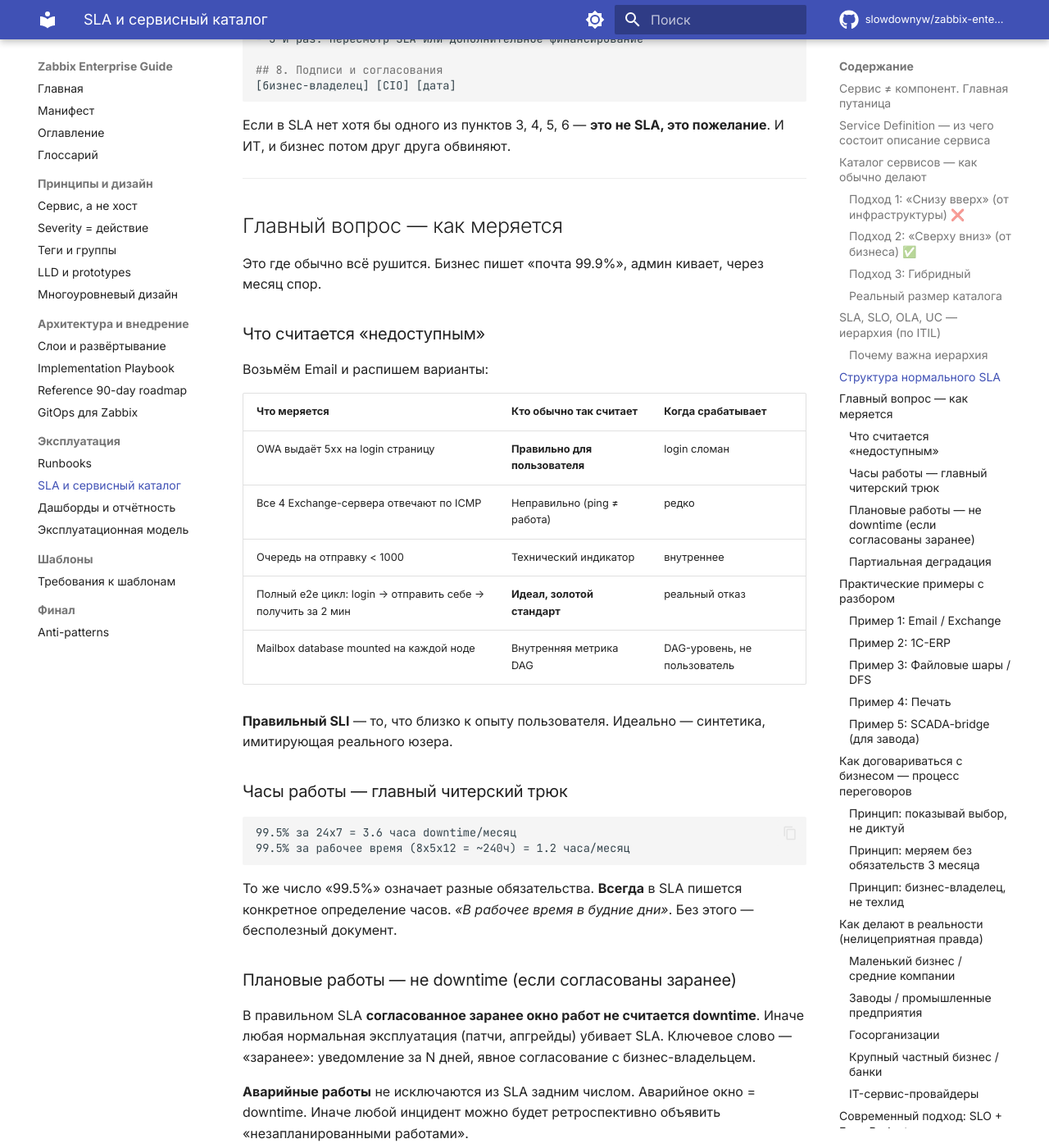
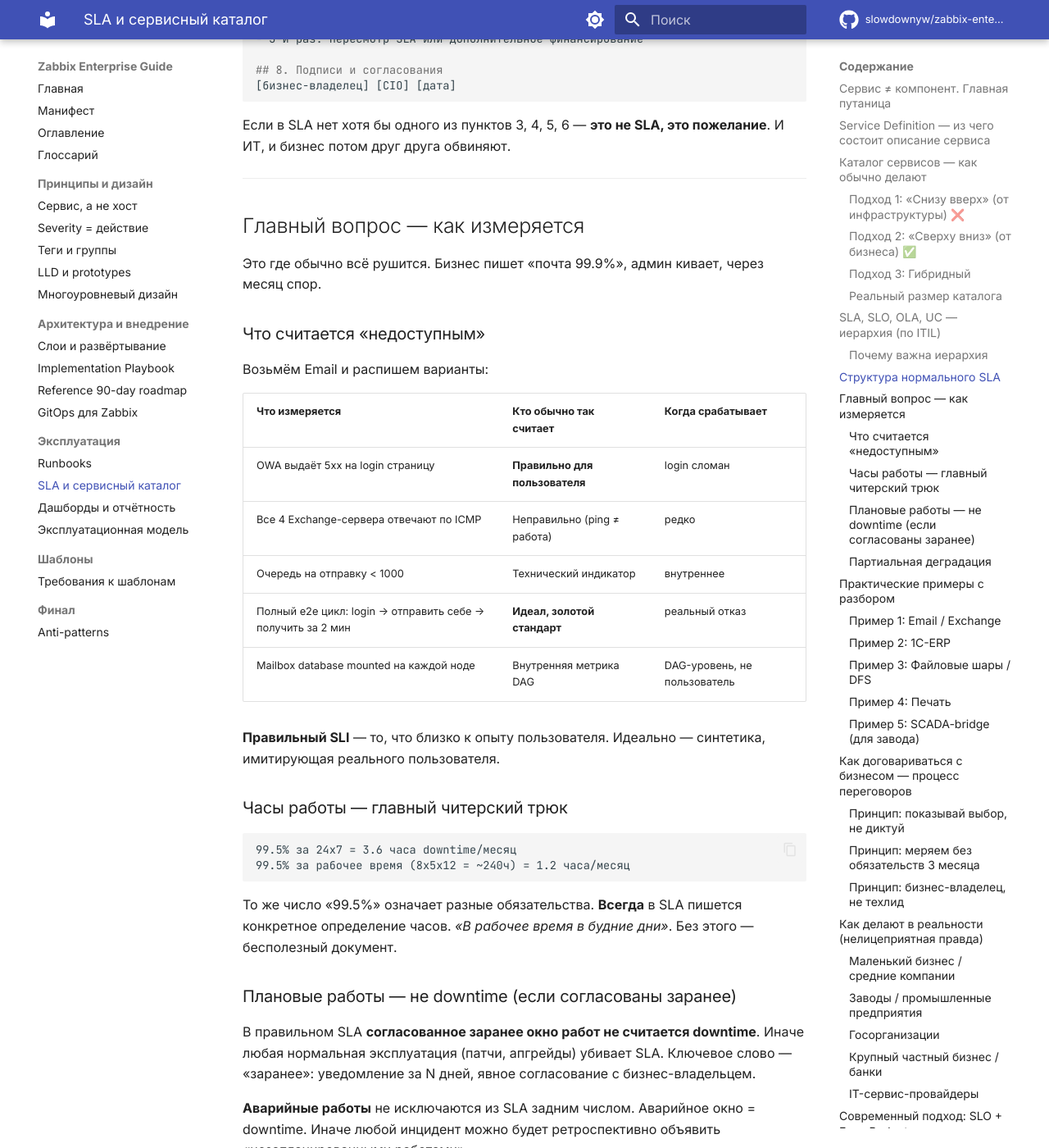
Before and after one commit to slowdownyw/zabbix-enterprise-guide, an MkDocs documentation site: the page built from docs/10_sla_service_catalog.md, in a window 1280 px wide and 1400 px high, scrolled down 5379 px. Shown: the whole window at 82% size. Built offline with MkDocs 1.6.1 and Material for MkDocs 9.7.7, drawn with Linux system fonts in a browser that asks for light colours; comment, search, counter and statistics services are not loaded.

Commit message:
alpha-v04-ru-fix

```diff
--- a/docs/10_sla_service_catalog.md
+++ b/docs/10_sla_service_catalog.md
@@ -195,7 +195,7 @@
 
 ---
 
-## Главный вопрос — как меряется
+## Главный вопрос — как измеряется
 
 Это где обычно всё рушится. Бизнес пишет «почта 99.9%», админ кивает, через месяц спор.
 
@@ -203,7 +203,7 @@
 
 Возьмём Email и распишем варианты:
 
-| Что меряется | Кто обычно так считает | Когда срабатывает |
+| Что измеряется | Кто обычно так считает | Когда срабатывает |
 |---|---|---|
 | OWA выдаёт 5xx на login страницу | **Правильно для пользователя** | login сломан |
 | Все 4 Exchange-сервера отвечают по ICMP | Неправильно (ping ≠ работа) | редко |
@@ -211,7 +211,7 @@
 | Полный e2e цикл: login → отправить себе → получить за 2 мин | **Идеал, золотой стандарт** | реальный отказ |
 | Mailbox database mounted на каждой ноде | Внутренняя метрика DAG | DAG-уровень, не пользователь |
 
-**Правильный SLI** — то, что близко к опыту пользователя. Идеально — синтетика, имитирующая реального юзера.
+**Правильный SLI** — то, что близко к опыту пользователя. Идеально — синтетика, имитирующая реального пользователя.
 
 ### Часы работы — главный читерский трюк
 
```
